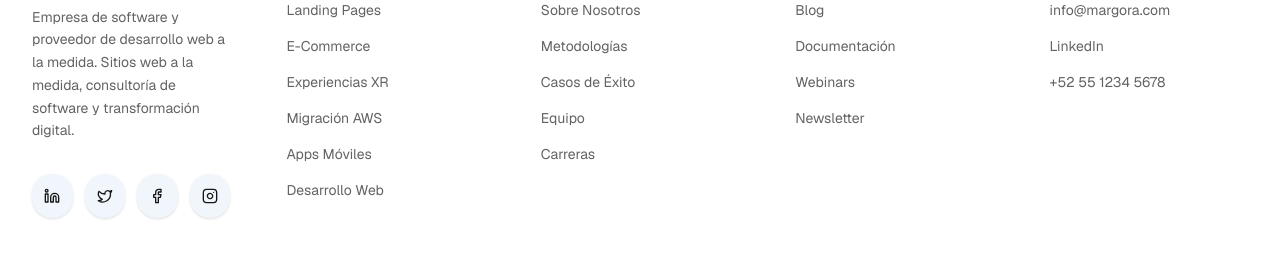
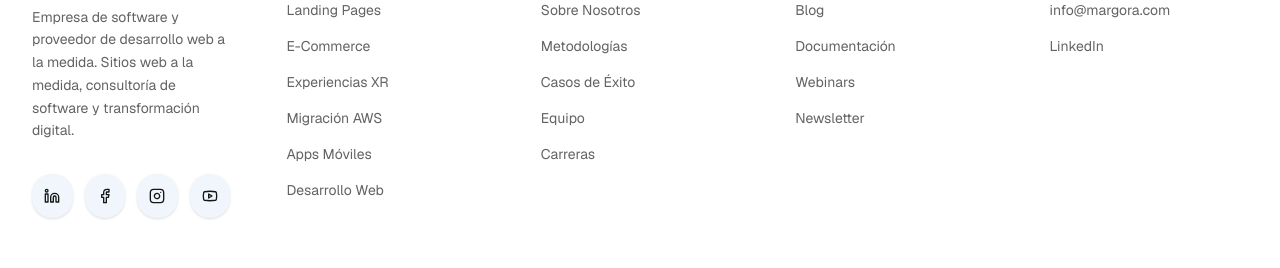
Before and after one commit to CV1990/margora-landing, a Next.js app: page / in a window 1280 px wide. Shown: the part 9870-10138 px from the top of the page. Built offline with nearby package versions, Linux system fonts and the light colour scheme; no server answers.

Commit message:
added youtube channel

```diff
--- a/components/footer.tsx
+++ b/components/footer.tsx
@@ -1,5 +1,5 @@
 import Link from "next/link"
-import { Linkedin, Twitter, Facebook, Instagram } from "lucide-react"
+import { Linkedin, Facebook, Instagram, Youtube } from "lucide-react"
 
 const footerLinks = {
   servicios: [
@@ -26,15 +26,14 @@ const footerLinks = {
   contacto: [
     { label: "info@margora.com", href: "mailto:info@margora.com" },
     { label: "LinkedIn", href: "#" },
-    { label: "+52 55 1234 5678", href: "tel:+525512345678" },
   ],
 }
 
 const socialLinks = [
   { icon: Linkedin, href: "https://www.linkedin.com/company/margora-ac/", label: "LinkedIn" },
-  { icon: Twitter, href: "#", label: "Twitter" },
   { icon: Facebook, href: "https://www.facebook.com/margoraConsultora", label: "Facebook" },
   { icon: Instagram, href: "https://www.instagram.com/consultoramargora/", label: "Instagram" },
+  { icon: Youtube, href: "https://www.youtube.com/@margora-consult", label: "YouTube" },
 ]
 
 export function Footer() {
```
